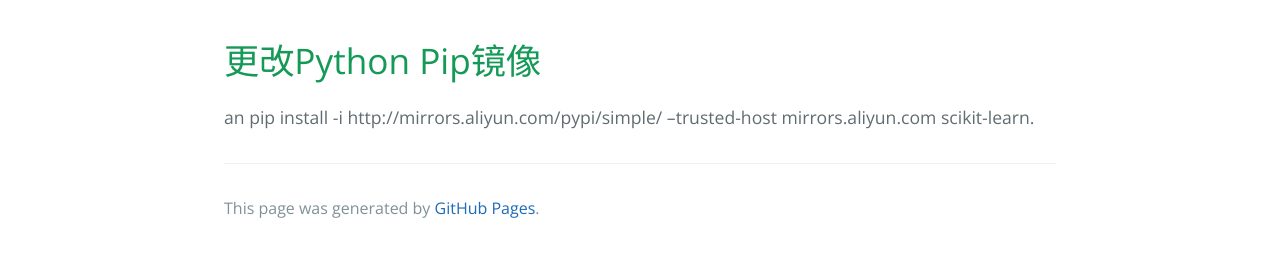
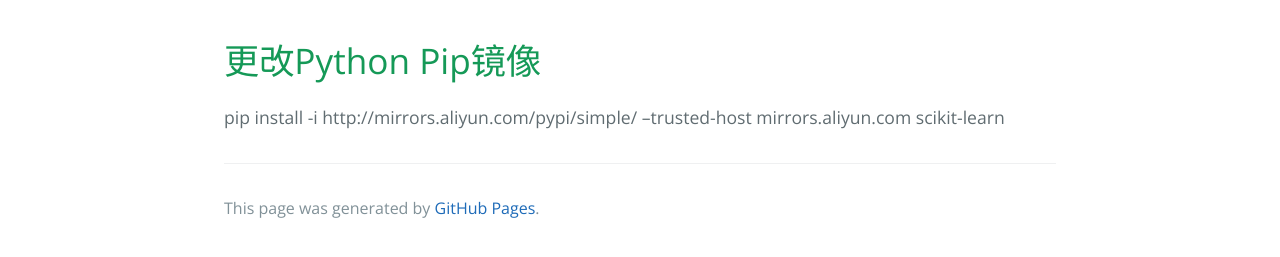
Before and after one commit to chandlerzhao/chandlerzhao.github.io, a Jekyll site: the page built from _posts/2017-5-9-Change-Pip-Source.md, in a window 1280 px wide. Shown: the part 439-696 px from the top of the page. Built offline with Jekyll 4.4.1, drawn with Linux system fonts in a browser that asks for light colours.

Commit message:
2017-5-10

```diff
--- a/_posts/2017-5-9-Change-Pip-Source.md
+++ b/_posts/2017-5-9-Change-Pip-Source.md
@@ -3,5 +3,5 @@
 title: 更改Python Pip镜像
 ---
 # 更改Python Pip镜像
-an
-pip install -i http://mirrors.aliyun.com/pypi/simple/ --trusted-host mirrors.aliyun.com scikit-learn.
+
+pip install -i http://mirrors.aliyun.com/pypi/simple/ --trusted-host mirrors.aliyun.com scikit-learn
```
Also changed, not shown: _posts/2017-5-10-Install-kali-linux-on-Raspberry-pi.md (added, +15 -0 lines), _posts/2017-5-10-OpenGL-Learn-Notes.md (added, +16 -0 lines), _posts/2017-5-7-WebVR-Design-Progress.md (+4 -0 lines).
